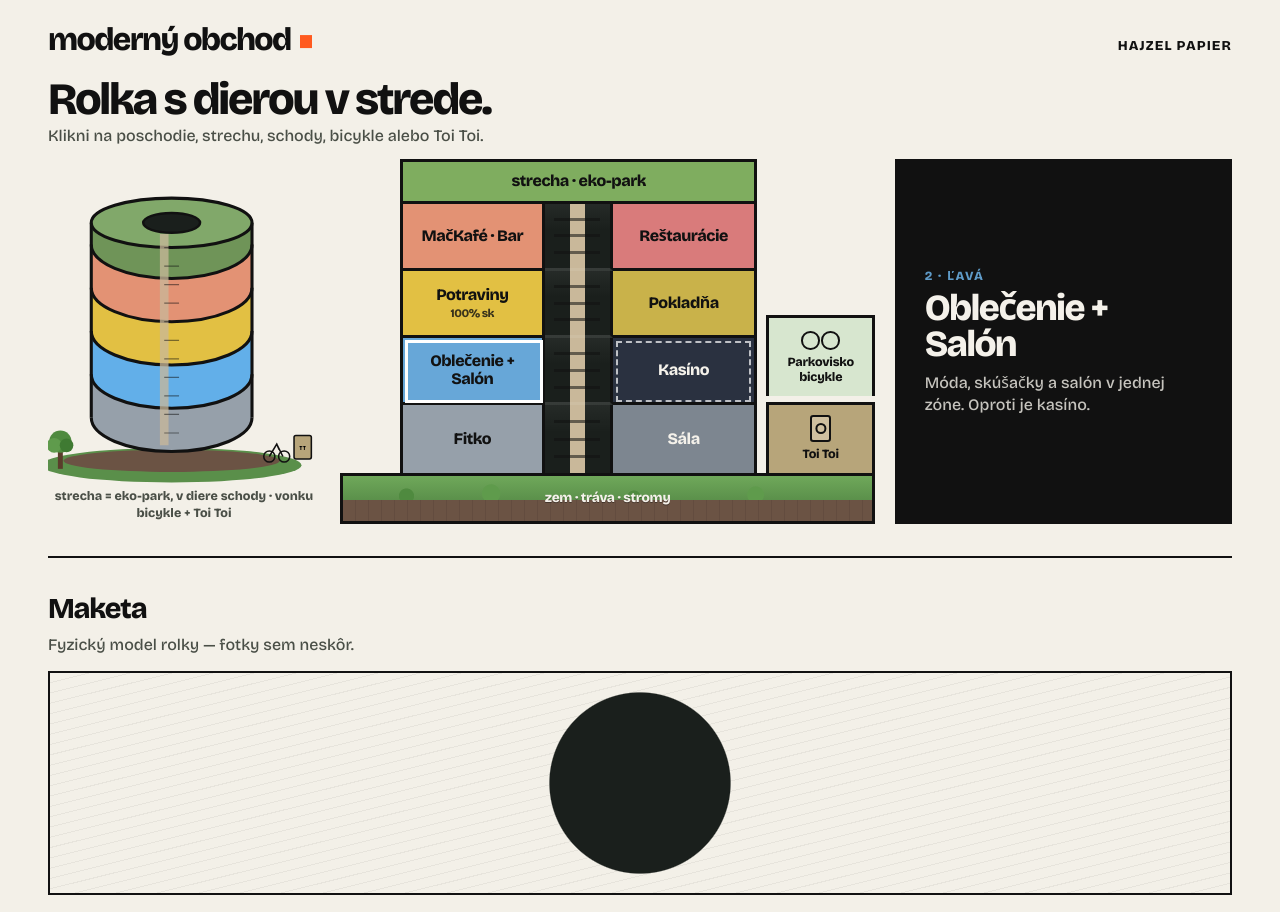
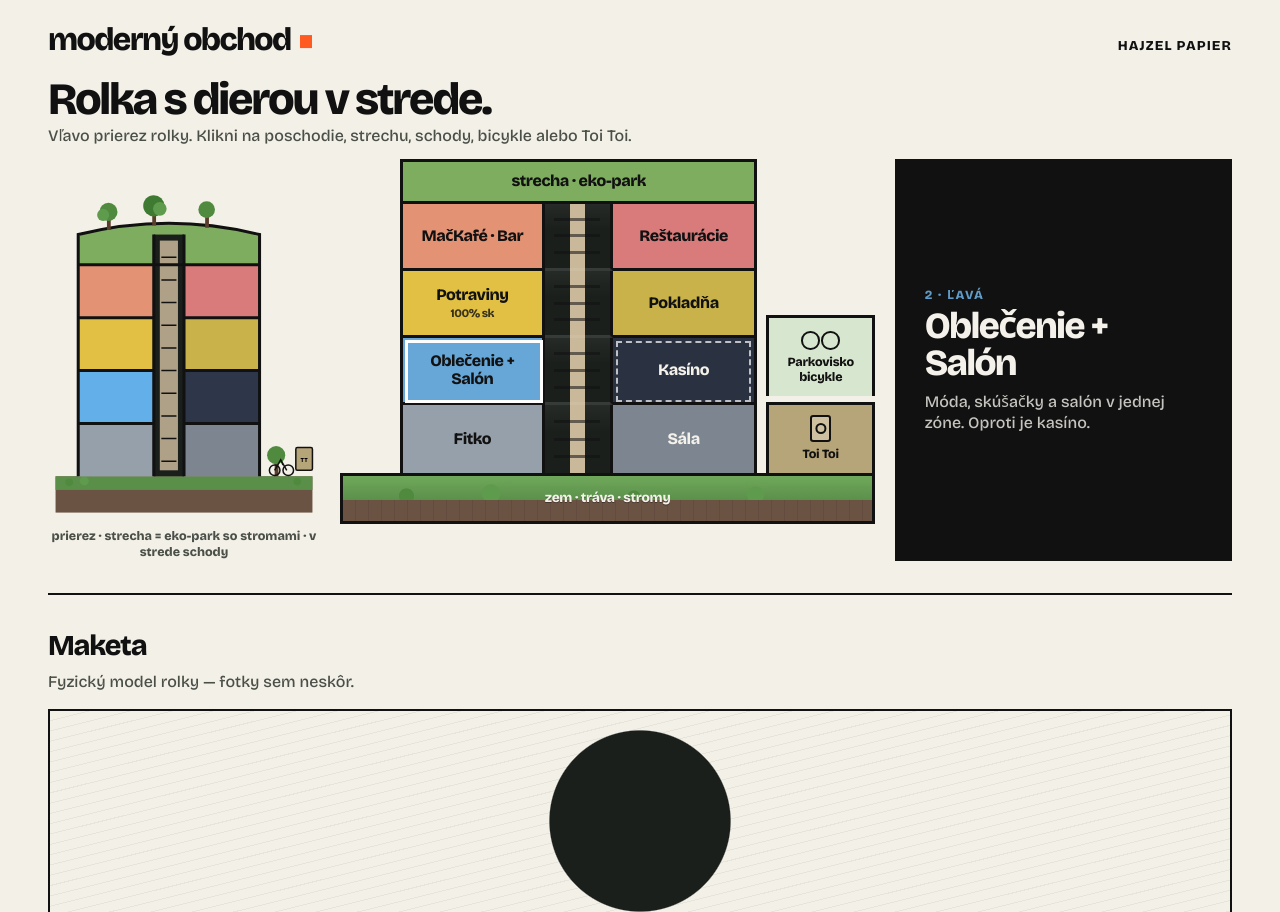
Before and after one commit to norfolkislands/obchod, a plain HTML site: page index.html in a window 1280 px wide. Shown: the top 912 px of the page. Drawn offline with nearby package versions, Linux system fonts and the light colour scheme.

Commit message:
moszno dame oustut

```diff
--- a/index.html
+++ b/index.html
@@ -24,64 +24,88 @@
 
     <section class="intro">
       <h1>Rolka s dierou v strede.</h1>
-      <p>Klikni na poschodie, strechu, schody, bicykle alebo Toi Toi.</p>
+      <p>Vľavo prierez rolky. Klikni na poschodie, strechu, schody, bicykle alebo Toi Toi.</p>
     </section>
 
     <section class="stage" id="veza">
       <div class="roll-wrap" aria-label="Rolka — poschodia">
-        <svg class="roll-svg" viewBox="0 0 440 520" role="img" aria-labelledby="roll-title">
-          <title id="roll-title">HAJZEL PAPIER — klikateľná rolka</title>
+        <svg class="roll-svg" viewBox="0 0 360 480" role="img" aria-labelledby="roll-title">
+          <title id="roll-title">HAJZEL PAPIER — prierez rolky</title>
 
-          <!-- zem najprv, budova na nej -->
-          <ellipse cx="200" cy="492" rx="210" ry="28" fill="#5a8f4a" />
-          <ellipse cx="200" cy="485" rx="175" ry="18" fill="#6b5344" />
+          <!-- zem — budova stojí priamo na nej (y=420) -->
+          <rect x="10" y="420" width="340" height="48" fill="#6b5344" />
+          <rect x="10" y="420" width="340" height="18" fill="#5a8f4a" />
+          <g pointer-events="none">
+            <circle cx="28" cy="428" r="5" fill="#4f8a3f" />
+            <circle cx="48" cy="426" r="6" fill="#5f9b4c" />
+            <circle cx="330" cy="427" r="5" fill="#4f8a3f" />
+          </g>
 
-          <g class="trees" pointer-events="none">
-            <g transform="translate(6 420)">
-              <rect x="10" y="42" width="8" height="36" fill="#5a3d2b" />
-              <circle cx="14" cy="34" r="18" fill="#4f8a3f" />
-              <circle cx="4" cy="40" r="12" fill="#5f9b4c" />
-              <circle cx="24" cy="40" r="11" fill="#3f7a32" />
+          <!-- prierez: ľavá | schody | pravá, spodok = 420 -->
+          <!-- poschodie 1 / fitko+sála -->
+          <rect class="band" data-floor="2" x="40" y="350" width="100" height="70" fill="#96a0aa" />
+          <rect class="band" data-floor="2" x="180" y="350" width="100" height="70" fill="#7d8690" />
+          <!-- poschodie 2 -->
+          <rect class="band" data-floor="3" x="40" y="280" width="100" height="70" fill="#5f9bc8" />
+          <rect class="band" data-floor="3" x="180" y="280" width="100" height="70" fill="#2a3140" />
+          <!-- poschodie 3 -->
+          <rect class="band" data-floor="4" x="40" y="210" width="100" height="70" fill="#e2c043" />
+          <rect class="band" data-floor="4" x="180" y="210" width="100" height="70" fill="#c9b24a" />
+          <!-- poschodie 4 -->
+          <rect class="band" data-floor="5" x="40" y="140" width="100" height="70" fill="#e39274" />
+          <rect class="band" data-floor="5" x="180" y="140" width="100" height="70" fill="#d97b7b" />
+          <!-- strecha eko-park -->
+          <path class="band" data-floor="park" d="M40 140 V100 Q160 70 280 100 V140 Z" fill="#7fad5f" />
+
+          <!-- stredná diera / schody -->
+          <rect x="140" y="100" width="40" height="320" fill="#1a1f1c" />
+          <rect class="band" data-floor="shaft" x="148" y="108" width="24" height="304" fill="#c9b89a" opacity="0.85" />
+          <g pointer-events="none" stroke="#111" stroke-width="2">
+            <path d="M150 130 H170 M150 160 H170 M150 190 H170 M150 220 H170 M150 250 H170 M150 280 H170 M150 310 H170 M150 340 H170 M150 370 H170 M150 400 H170" />
+          </g>
+
+          <!-- obrys budovy -->
+          <g fill="none" stroke="#111" stroke-width="4" pointer-events="none">
+            <path d="M40 420 V100 Q160 70 280 100 V420" />
+            <path d="M140 100 V420 M180 100 V420" />
+            <path d="M40 350 H140 M180 350 H280" />
+            <path d="M40 280 H140 M180 280 H280" />
+            <path d="M40 210 H140 M180 210 H280" />
+            <path d="M40 140 H280" />
+          </g>
+
+          <!-- stromy NA STRECHE (eko-park) -->
+          <g class="roof-trees" pointer-events="none">
+            <g transform="translate(70 48)">
+              <rect x="8" y="28" width="5" height="18" fill="#5a3d2b" />
+              <circle cx="10" cy="22" r="12" fill="#4f8a3f" />
+              <circle cx="3" cy="26" r="8" fill="#5f9b4c" />
+            </g>
+            <g transform="translate(130 38)">
+              <rect x="8" y="30" width="5" height="20" fill="#5a3d2b" />
+              <circle cx="10" cy="24" r="14" fill="#3f7a32" />
+              <circle cx="18" cy="28" r="9" fill="#5f9b4c" />
+            </g>
+            <g transform="translate(200 45)">
+              <rect x="8" y="28" width="5" height="18" fill="#5a3d2b" />
+              <circle cx="10" cy="22" r="11" fill="#4f8a3f" />
             </g>
           </g>
 
-          <!-- spodok valca = cy 470, sedí v zemi 485 -->
-          <g class="bands">
-            <path class="band" data-floor="2" d="M70 415 V345 H330 V415 C330 445 272 470 200 470 C128 470 70 445 70 415 Z" fill="#96a0aa" />
-            <path class="band" data-floor="3" d="M70 345 V275 H330 V345 C330 375 272 400 200 400 C128 400 70 375 70 345 Z" fill="#5f9bc8" />
-            <path class="band" data-floor="4" d="M70 275 V205 H330 V275 C330 305 272 330 200 330 C128 330 70 305 70 275 Z" fill="#e2c043" />
-            <path class="band" data-floor="5" d="M70 205 V135 H330 V205 C330 235 272 260 200 260 C128 260 70 235 70 205 Z" fill="#e39274" />
-            <path class="band" data-floor="park" d="M70 135 V100 H330 V135 C330 165 272 190 200 190 C128 190 70 165 70 135 Z" fill="#6f9458" />
-          </g>
-
-          <g fill="none" stroke="#111" stroke-width="5" pointer-events="none">
-            <path d="M70 100 V415" />
-            <path d="M330 100 V415" />
-            <path d="M70 415 C70 445 128 470 200 470 C272 470 330 445 330 415" />
-            <path d="M70 345 C70 375 128 400 200 400 C272 400 330 375 330 345" />
-            <path d="M70 275 C70 305 128 330 200 330 C272 330 330 305 330 275" />
-            <path d="M70 205 C70 235 128 260 200 260 C272 260 330 235 330 205" />
-            <path d="M70 135 C70 165 128 190 200 190 C272 190 330 165 330 135" />
-          </g>
-
-          <ellipse class="band lid" data-floor="park" cx="200" cy="100" rx="130" ry="40" fill="#81a86a" stroke="#111" stroke-width="5" />
-          <ellipse cx="200" cy="100" rx="46" ry="16" fill="#1a1f1c" stroke="#111" stroke-width="4" pointer-events="none" />
-
-          <g class="stairs-roll" pointer-events="none">
-            <path d="M188 118 V460" stroke="#c9b89a" stroke-width="14" opacity="0.75" />
-            <path d="M188 140 H212 M188 170 H212 M188 200 H212 M188 230 H212 M188 260 H212 M188 290 H212 M188 320 H212 M188 350 H212 M188 380 H212 M188 410 H212 M188 440 H212" stroke="#111" stroke-width="2" opacity="0.5" />
-          </g>
-
-          <!-- bicykle + Toi Toi stoja na zemi -->
+          <!-- strom + bicykle + Toi Toi na zemi, pri budove -->
           <g pointer-events="none">
-            <circle cx="358" cy="478" r="9" fill="none" stroke="#111" stroke-width="2.5" />
-            <circle cx="382" cy="478" r="9" fill="none" stroke="#111" stroke-width="2.5" />
-            <path d="M358 478 L370 458 L380 478 M370 458 L374 467" fill="none" stroke="#111" stroke-width="2.5" />
-            <rect x="398" y="444" width="28" height="38" rx="3" fill="#b7a57a" stroke="#111" stroke-width="2.5" />
-            <text x="412" y="468" text-anchor="middle" font-size="9" font-weight="800" font-family="Bricolage Grotesque, sans-serif">TT</text>
+            <g transform="translate(292 368)">
+              <rect x="8" y="30" width="5" height="22" fill="#5a3d2b" />
+              <circle cx="10" cy="24" r="12" fill="#4f8a3f" />
+            </g>
+            <circle cx="300" cy="412" r="7" fill="none" stroke="#111" stroke-width="2" />
+            <circle cx="318" cy="412" r="7" fill="none" stroke="#111" stroke-width="2" />
+            <path d="M300 412 L308 398 L316 412 M308 398 L311 405" fill="none" stroke="#111" stroke-width="2" />
+            <rect x="328" y="382" width="22" height="30" rx="2" fill="#b7a57a" stroke="#111" stroke-width="2" />
+            <text x="339" y="401" text-anchor="middle" font-size="8" font-weight="800" font-family="Bricolage Grotesque, sans-serif">TT</text>
           </g>
         </svg>
-        <p class="roll-hint">strecha = eko-park, v diere schody · vonku bicykle + Toi Toi</p>
+        <p class="roll-hint">prierez · strecha = eko-park so stromami · v strede schody</p>
       </div>
 
       <div class="plan-scene">
--- a/styles.css
+++ b/styles.css
@@ -109,10 +109,10 @@ body {
 }
 
 .roll-svg {
-  width: min(100%, 19rem);
+  width: min(100%, 17rem);
   height: auto;
   display: block;
-  max-height: 70vh;
+  max-height: 72vh;
 }
 
 .roll-hint {
```
